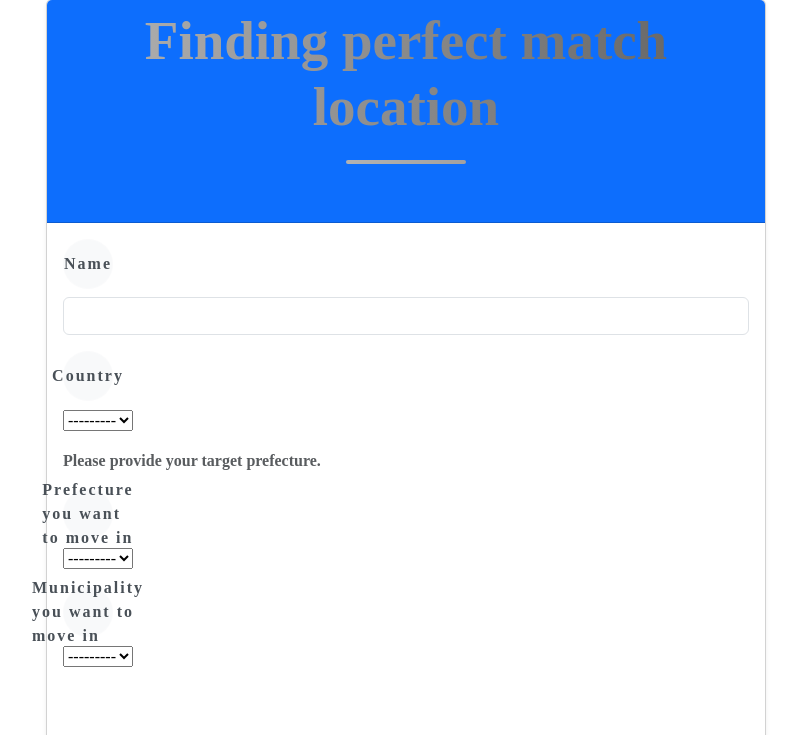
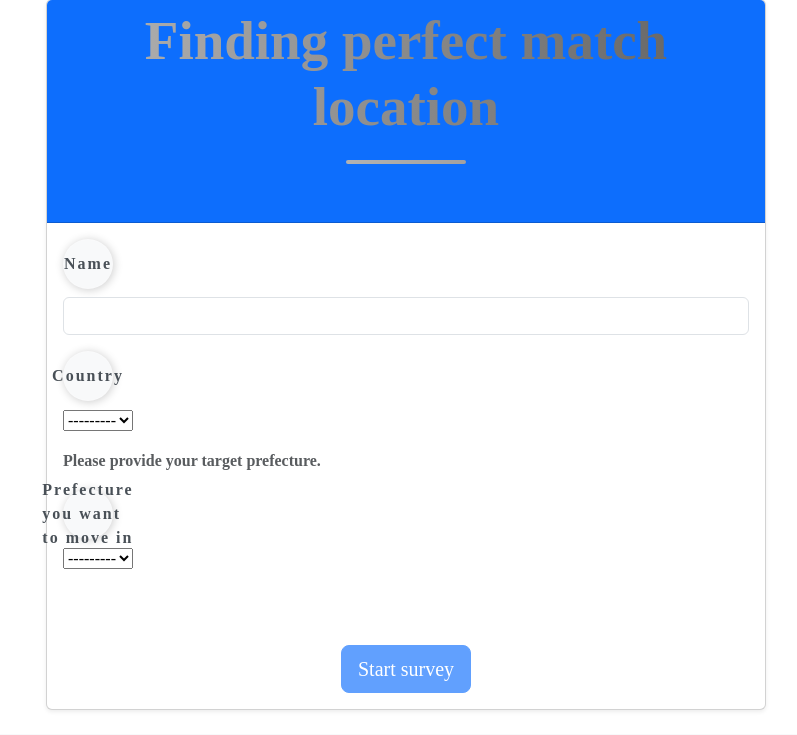
Before and after one commit to nt-thuyr/chamu-web-app, a Django app: page /chamu/match-info/ in a window 1280 px wide. Shown: the part 105-840 px from the top of the page, without its empty margins (234-1031 px from the left). Run offline with Django 5.2, Linux system fonts and the light colour scheme; data that the repository does not hold is empty; some web fonts are replaced.

Commit message:
stylecssok

```diff
--- a/chamu/forms.py
+++ b/chamu/forms.py
@@ -62,11 +62,6 @@ class MatchInfoForm(forms.ModelForm):
         required=True,
         label='Prefecture you want to move in'
     )
-    target_municipality = forms.ModelChoiceField(
-        queryset=Municipality.objects.none(),
-        required=True,
-        label='Municipality you want to move in'
-    )
     country = forms.ModelChoiceField(
         queryset=Country.objects.all().order_by('name'),    # type: ignore
         required=True,
@@ -75,7 +70,7 @@ class MatchInfoForm(forms.ModelForm):
 
     class Meta:
         model = UserInfo
-        fields = ['name', 'country', 'target_prefecture', 'target_municipality']
+        fields = ['name', 'country', 'target_prefecture']
         widgets = {
             'name': forms.TextInput(attrs={'class': 'form-control'}),
         }
@@ -83,13 +78,6 @@ class MatchInfoForm(forms.ModelForm):
     def __init__(self, *args, **kwargs):
         super().__init__(*args, **kwargs)
         self.fields['country'].queryset = Country.objects.all().order_by('name')
-        target_prefecture_id = self.data.get('target_prefecture')
-        if target_prefecture_id:
-            try:
-                self.fields['target_municipality'].queryset = Municipality.objects.filter(  # type: ignore
-                    prefecture_id=target_prefecture_id)
-            except (ValueError, TypeError):
-                pass
 
 # --- Other base form ---
 class EvaluationSurveyBaseForm(forms.Form):
--- a/chamu/views.py
+++ b/chamu/views.py
@@ -418,11 +418,23 @@ def match_info_view(request):
     if request.method == 'POST':
         form = MatchInfoForm(request.POST)
         if form.is_valid():
-            user_info = form.save()
-            # Chuyển hướng đến survey của match
-            return redirect('matching_survey', user_info_id=user_info.id)
+            # Lấy đối tượng Prefecture từ form
+            target_prefecture = form.cleaned_data['target_prefecture']
+
+            # Ghi lại UserInfo
+            user_info = form.save(commit=False)
+            user_info.save()
+
+            # TODO: Xử lý với đối tượng target_prefecture ở đây
+            # Ví dụ: truyền nó vào một session hoặc redirect đến trang khảo sát
+            print(f"Target prefecture đã được chọn: {target_prefecture.name}")
+
+            return redirect('some_other_page')
+        else:
+            return render(request, 'match_info.html', {'form': form})
     else:
         form = MatchInfoForm()
+
     return render(request, 'match_info.html', {'form': form})
 
 
--- a/static/chamu/style.css
+++ b/static/chamu/style.css
@@ -26,7 +26,7 @@ label {
     background-color: #f8f9fa;
     color: #495057;
     transition: all 0.3s ease-in-out;
-    box-shadow: 1 1px 10px rgba(0, 0, 0, 0.2);
+    box-shadow: 1px 1px 10px rgba(0, 0, 0, 0.2);
     letter-spacing: 2px;
 }
 
--- a/templates/match_info.html
+++ b/templates/match_info.html
@@ -33,11 +33,6 @@
                             {{ form.target_prefecture }}
                             {{ form.target_prefecture.errors }}
                         </div>
-                        <div class="mb-3">
-                            <label for="{{ form.target_municipality.id_for_label }}" class="form-label">{{ form.target_municipality.label }}</label>
-                            {{ form.target_municipality }}
-                            {{ form.target_municipality.errors }}
-                        </div>
 
                         <div class="d-grid mt-4">
                             <button type="submit" class="btn btn-primary btn-lg">{% trans "Start survey" %}</button>
@@ -56,13 +51,12 @@
         const nameInput = document.getElementById('id_name');
         const countrySelect = document.getElementById('id_country');
         const prefectureSelect = document.getElementById('id_target_prefecture');
-        const municipalitySelect = document.getElementById('id_target_municipality');
         const submitButton = document.querySelector('button[type="submit"]');
 
         submitButton.disabled = true;
 
         function checkFormValidity() {
-            if (nameInput.value && countrySelect.value && prefectureSelect.value && municipalitySelect.value) {
+            if (nameInput.value && countrySelect.value && prefectureSelect.value) {
                 submitButton.disabled = false;
             } else {
                 submitButton.disabled = true;
@@ -71,30 +65,10 @@
 
         nameInput.addEventListener('input', checkFormValidity);
         countrySelect.addEventListener('change', checkFormValidity);
-        prefectureSelect.addEventListener('change', function() {
-            const prefectureId = this.value;
+        prefectureSelect.addEventListener('change', checkFormValidity);
 
-            municipalitySelect.innerHTML = '';
-            municipalitySelect.disabled = true;
-            checkFormValidity();
-
-            if (prefectureId) {
-                fetch(`/api/municipalities/?prefecture_id=${prefectureId}`)
-                    .then(response => response.json())
-                    .then(data => {
-                        data.forEach(muni => {
-                            const option = document.createElement('option');
-                            option.value = muni.id;
-                            option.textContent = muni.name;
-                            municipalitySelect.appendChild(option);
-                        });
-                        municipalitySelect.disabled = false;
-                        checkFormValidity();
-                    });
-            }
-        });
-
-        municipalitySelect.addEventListener('change', checkFormValidity);
+        // Gọi hàm kiểm tra lần đầu khi tải trang để xử lý trường hợp có dữ liệu cũ
+        checkFormValidity();
     });
 </script>
 {% endblock extra_js %}
```
